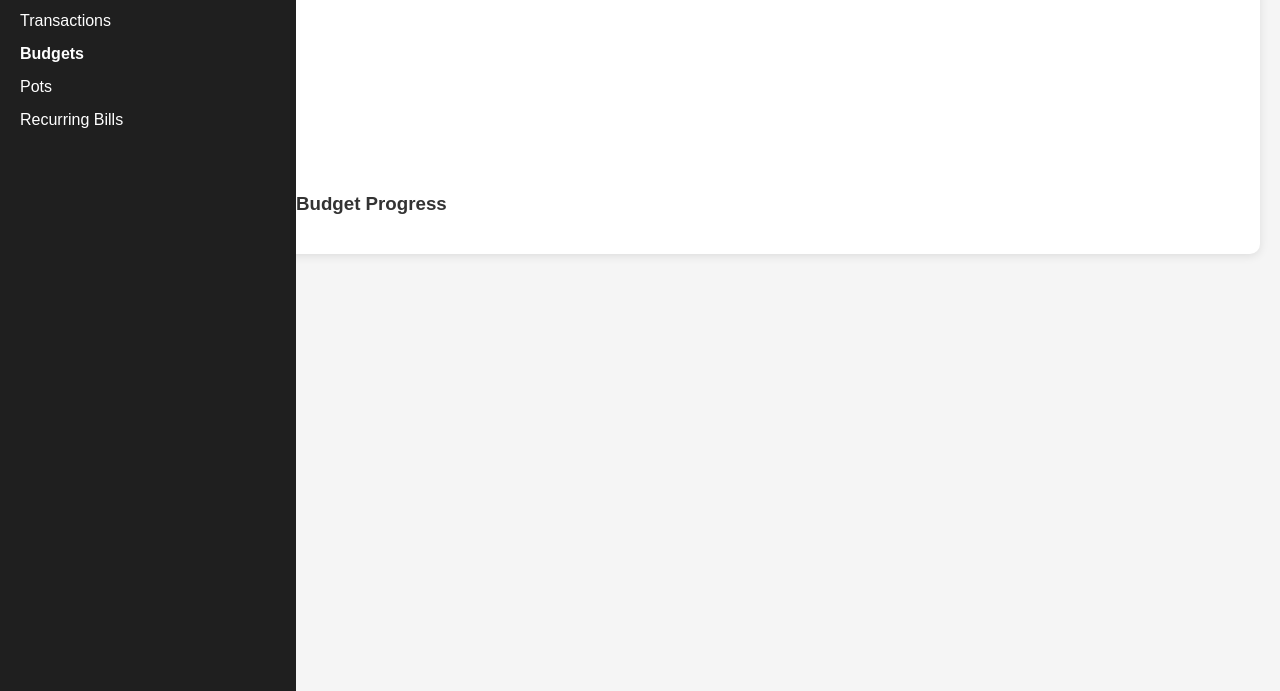
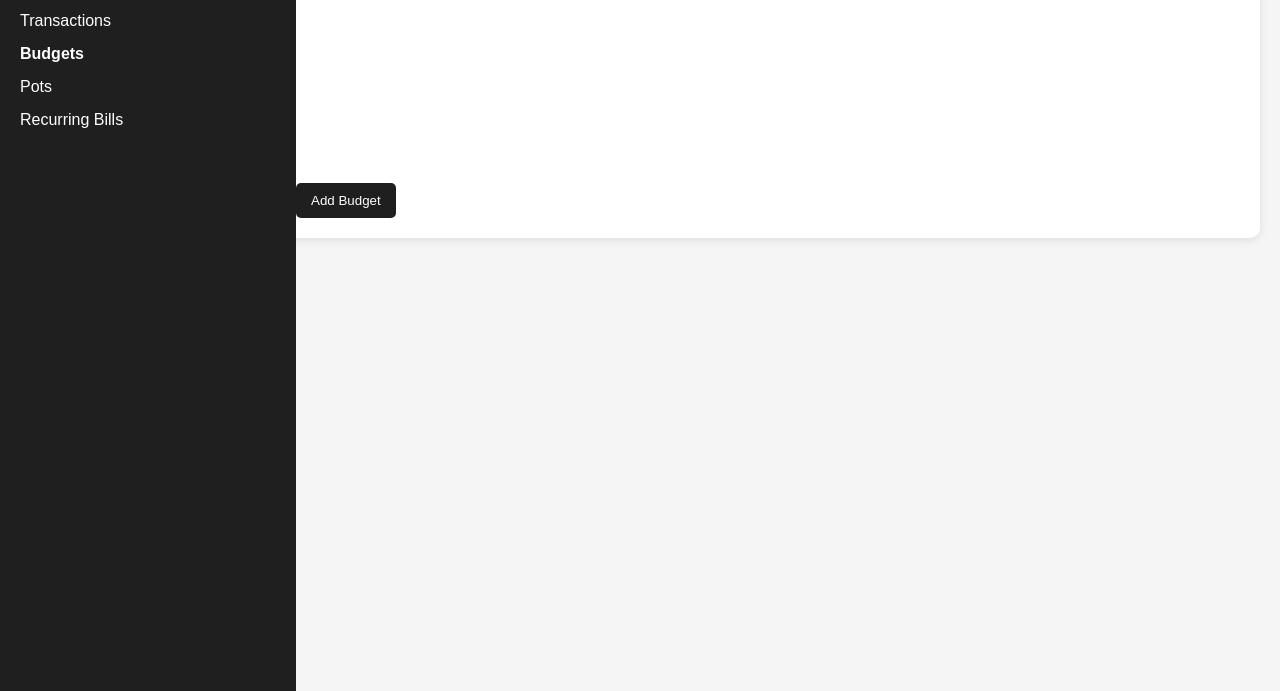
Before and after one commit to TheRevolutionists/financialplanner, a plain HTML site: page budgets.html in a window 1280 px wide. Shown: the part 109-800 px from the top of the page. Drawn offline with nearby package versions, Linux system fonts and the light colour scheme.

Commit message:
Update budgets.html

```diff
--- a/budgets.html
+++ b/budgets.html
@@ -2,7 +2,7 @@
 <html lang="en">
 <head>
     <meta charset="UTF-8">
-    <meta http-equiv="X-UA-Compatible="IE=edge">
+    <meta http-equiv="X-UA-Compatible" content="IE=edge">
     <meta name="viewport" content="width=device-width, initial-scale=1.0">
     <title>Budgets</title>
     <link rel="stylesheet" href="styles.css">
@@ -23,17 +23,14 @@
                 </ul>
             </nav>
         </aside>
+
         <!-- Main Content -->
         <main class="main-content">
             <section class="budgets">
                 <h2>Budgets</h2>
                 <canvas id="budgetChart"></canvas>
                 <div id="budgetList"></div>
-                <div class="budget-progress">
-                    <h3>Budget Progress</h3>
-                    <div id="budgetProgressContainer"></div>
-                </div>
-
+                <button id="addBudget">Add Budget</button>
             </section>
         </main>
     </div>
```
